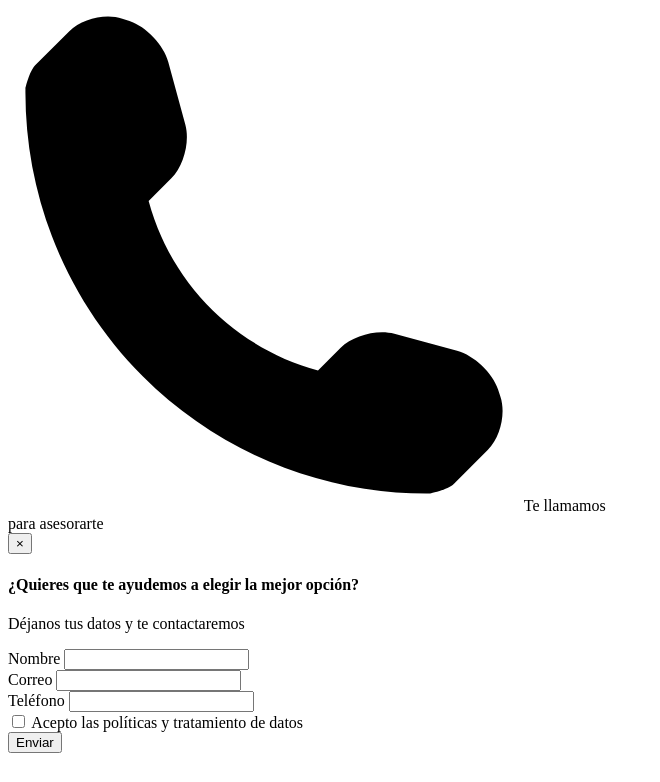
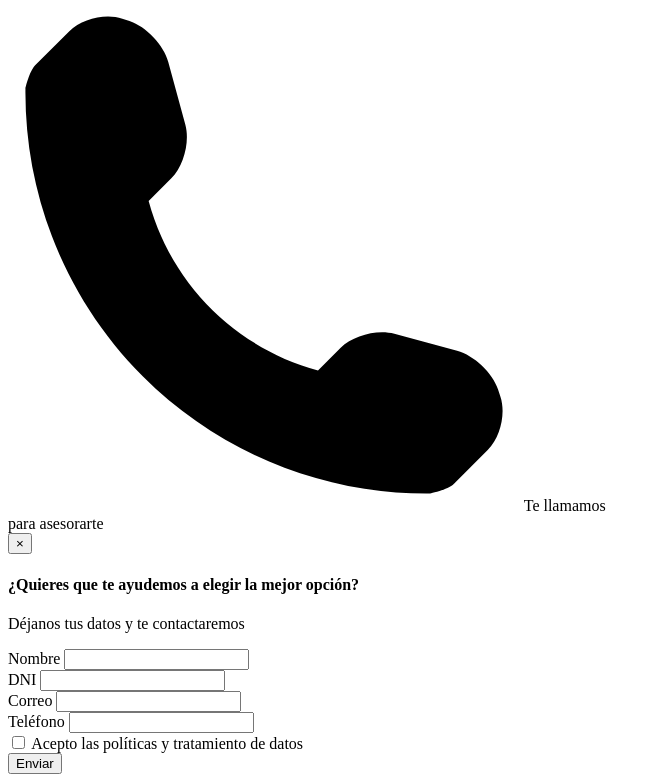
Before and after one commit to faviofro86/bbvamarketplace, a PHP site: the page made by app/views/index.php in a window 1280 px wide. Shown: the part 2051-2833 px from the top of the page, without its empty margins (0-660 px from the left). Before the commit the page ends 2804 px from the top, so only its background shows below. Run offline with PHP 8.4, Linux system fonts and the light colour scheme; the template is opened without the code that fills it, so the values that code supplies are empty.

Commit message:
Update footer.php

```diff
--- a/app/views/footer.php
+++ b/app/views/footer.php
@@ -46,6 +46,10 @@
                                     <input type="text" class="form-control" id="nombre">
                                 </div>
                                 <div class="form-group">
+                                    <label for="nombre">DNI</label>
+                                    <input type="text" class="form-control" id="nombre">
+                                </div>
+                                <div class="form-group">
                                     <label for="correo">Correo</label>
                                     <input type="email" class="form-control" id="correo">
                                 </div>
```
